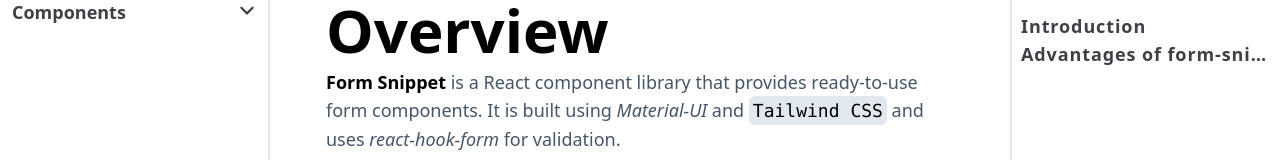
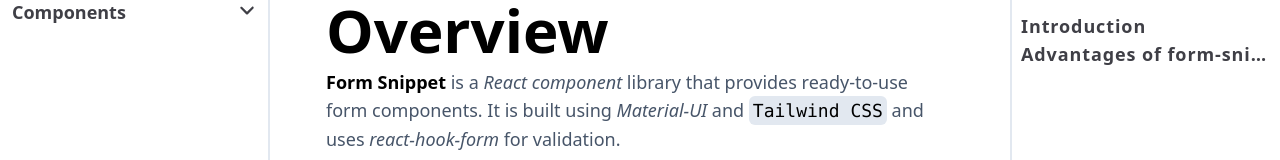
Before and after one commit to Git21221/docs-form-snippet, a React (Vite) app: page /docs/1 in a window 1280 px wide. Shown: the part 120-280 px from the top of the page. Built offline with nearby package versions, Linux system fonts and the light colour scheme.

Commit message:
css changed

```diff
--- a/src/Components/ContentArea.jsx
+++ b/src/Components/ContentArea.jsx
@@ -37,7 +37,7 @@ const ContentArea = ({ prev, next, docToShow }) => {
             {
                 docToShow.returnTable !== undefined ? <ReturnTable component={docToShow.topicHeading} table={docToShow.returnTable}/> : ''
             }
-            <div className='flex items-center justify-between text-xl font-semibold'>
+            <div className='flex items-center justify-between text-xl font-semibold select-none'>
                 {
                     prev===undefined ? <div></div>
                     : <div onClick={()=> navigate(`/docs/${prev.toLowerCase()}`)} className='flex items-center gap-2 ml-3 transition-all cursor-pointer hover:ml-1 hover:gap-3'>
--- a/src/Components/CurrentPageTopics.jsx
+++ b/src/Components/CurrentPageTopics.jsx
@@ -4,7 +4,7 @@ import { scrollToPos } from '../utils.jsx';
 
 const CurrentPageTopics = ({ subContentToShow }) => {
     return (
-        <div className='w-[270px] h-[90vh] sticky top-16 z-10 flex items-center font-serif flex-col border-l-2 border-slate-200 p-5 overflow-x-hidden overflow-y-auto'>
+        <div className='w-[270px] h-[90vh] sticky top-16 z-10 flex items-center font-serif flex-col border-l-2 border-slate-200 p-5 overflow-x-hidden overflow-y-auto select-none'>
             <h3 className='tracking-widest font-semibold text-xl font-sans underline mb-5'>CONTENT</h3>
             <div className='min-w-[180px] max-w-[250px]'>
                 {
--- a/src/Raw Data/contentAreaData.js
+++ b/src/Raw Data/contentAreaData.js
@@ -7,7 +7,7 @@ export const contentAreaData = [
     id: 11,
     topicHeading: "overview",
     initialPara:
-      "(Form Snippet) is a React component library that provides ready-to-use form components. It is built using {Material-UI} and [Tailwind CSS] and uses {react-hook-form} for validation.",
+      "(Form Snippet) is a {React component} library that provides ready-to-use form components. It is built using {Material-UI} and [Tailwind CSS] and uses {react-hook-form} for validation.",
     bulletPoints: ["(Form Snippet) is a React component library that {provides}","[Tailwind CSS] and uses {react-hook-form} for"],
     subContents: [
       {
```
